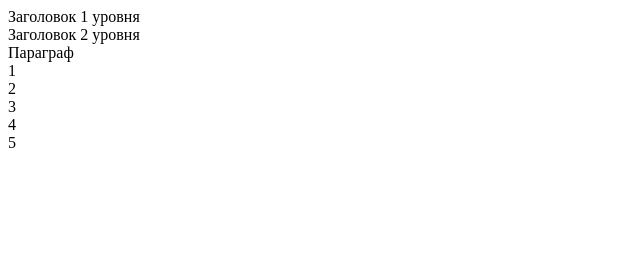
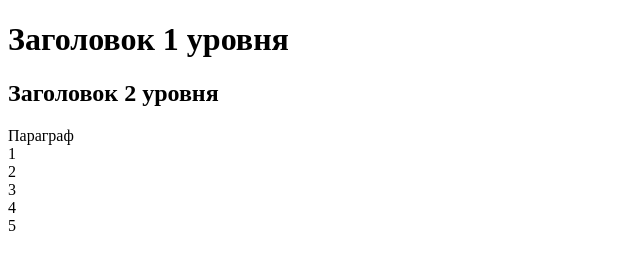
Before and after one commit to S21SurgutJS/webdev, a plain HTML site: page index.html in a window 1280 px wide. Shown: the whole page, without its empty margins (0-640 px from the left). Drawn offline with Linux system fonts and the light colour scheme.

Commit message:
fix problem

```diff
--- a/index.html
+++ b/index.html
@@ -6,8 +6,8 @@
   <title>Document</title>
 </head>
 <body>
-  <div>Заголовок 1 уровня</div>
-  <div>Заголовок 2 уровня</div>
+  <h1>Заголовок 1 уровня</h1>
+  <h2>Заголовок 2 уровня</h2>
   <div class="">Параграф</div>
   <div class="">
     <div>1</div>
```
